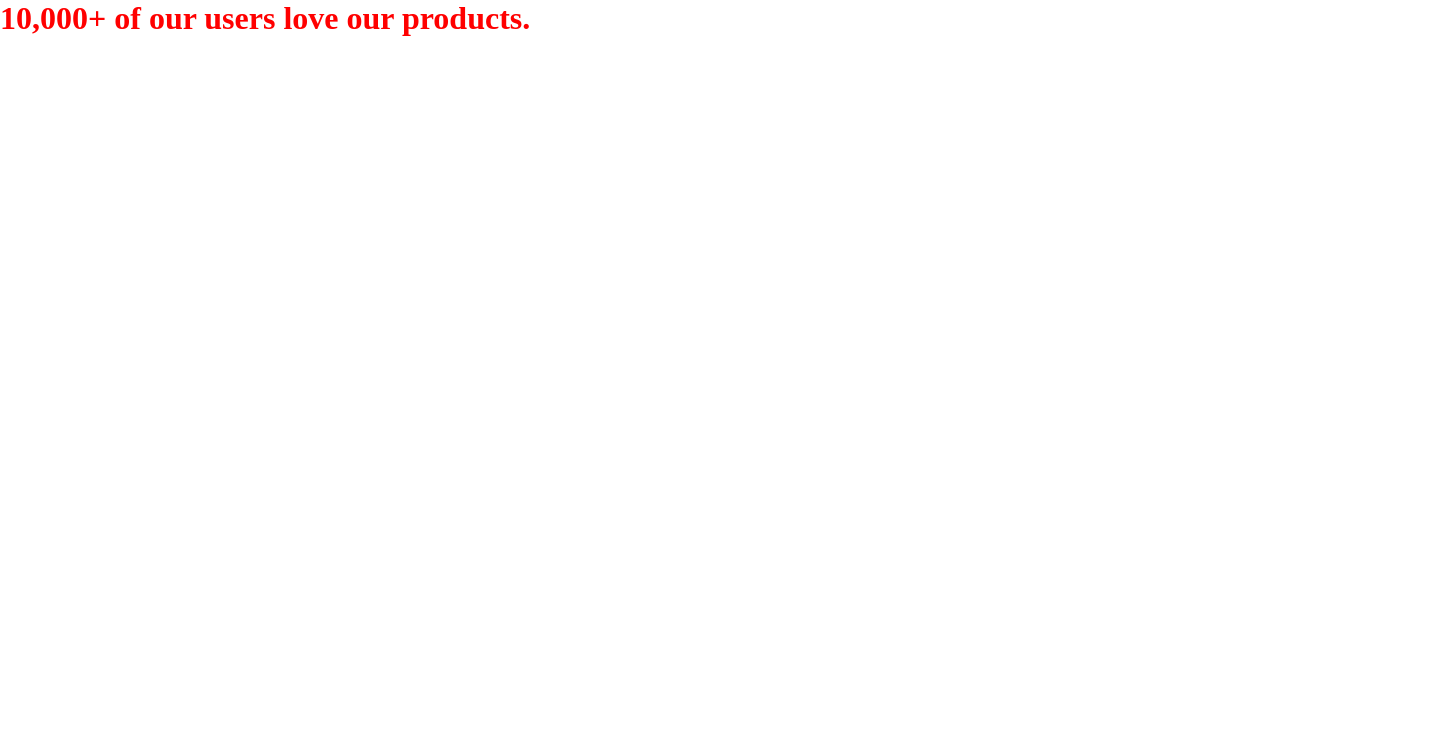
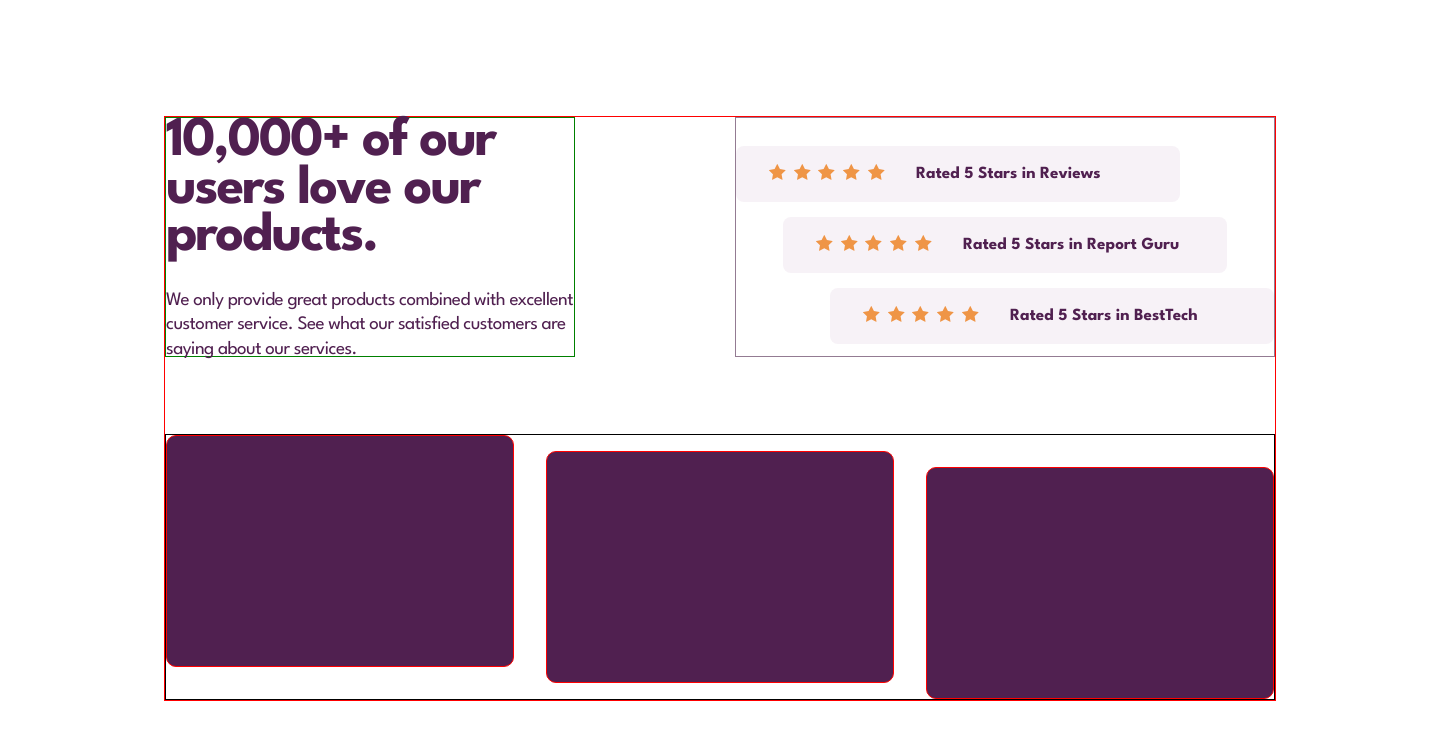
Before and after one commit to Checkem123/social-proof, a plain HTML site: page index.html in a window 1280 px wide. Shown: the whole page, 1440 px wide, since content can reach past the window. Drawn offline with Linux system fonts and the light colour scheme.

Commit message:
element placement

```diff
--- a/index.html
+++ b/index.html
@@ -3,23 +3,24 @@
     <head>
         <meta charset="UTF-8" />
         <meta name="viewport" content="width=device-width, initial-scale=1.0" />
-        <!-- displays site properly based on user's device -->
-
         <link
             rel="icon"
             type="image/png"
             sizes="32x32"
             href="./images/favicon-32x32.png"
         />
-
         <title>Frontend Mentor | Social proof section</title>
+        <link
+            href="https://fonts.googleapis.com/css2?family=League+Spartan:wght@100..900&display=swap"
+            rel="stylesheet"
+        />
         <link rel="stylesheet" href="style.css" />
     </head>
 
     <body>
-        <h1>10,000+ of our users love our products.</h1>
+        <!-- 10,000+ of our users love our products.
 
-        <!-- We only provide great products combined with excellent customer service.
+         We only provide great products combined with excellent customer service.
   See what our satisfied customers are saying about our services.
 
   Rated 5 Stars in Reviews
@@ -47,5 +48,65 @@
     <a href="https://www.frontendmentor.io?ref=challenge" target="_blank">Frontend Mentor</a>. Coded by <a href="#">Your
       Name Here</a>.
   </div> -->
+
+        <div class="container">
+            <main>
+                <div class="top">
+                    <section class="users_love">
+                        <h1>10,000+ of our users love our products.</h1>
+                        <p>
+                            We only provide great products combined with
+                            excellent customer service. See what our satisfied
+                            customers are saying about our services.
+                        </p>
+                    </section>
+
+                    <section class="rates">
+                        <div class="rate rate_top">
+                            <div class="stars">
+                                <img src="./images/icon-star.svg" alt="" />
+                                <img src="./images/icon-star.svg" alt="" />
+                                <img src="./images/icon-star.svg" alt="" />
+                                <img src="./images/icon-star.svg" alt="" />
+                                <img src="./images/icon-star.svg" alt="" />
+                            </div>
+                            <p>Rated 5 Stars in Reviews</p>
+                        </div>
+                        <div class="rate rate_middle">
+                            <div class="stars">
+                                <img src="./images/icon-star.svg" alt="" />
+                                <img src="./images/icon-star.svg" alt="" />
+                                <img src="./images/icon-star.svg" alt="" />
+                                <img src="./images/icon-star.svg" alt="" />
+                                <img src="./images/icon-star.svg" alt="" />
+                            </div>
+                            <p>Rated 5 Stars in Report Guru</p>
+                        </div>
+                        <div class="rate rate_bot">
+                            <div class="stars">
+                                <img src="./images/icon-star.svg" alt="" />
+                                <img src="./images/icon-star.svg" alt="" />
+                                <img src="./images/icon-star.svg" alt="" />
+                                <img src="./images/icon-star.svg" alt="" />
+                                <img src="./images/icon-star.svg" alt="" />
+                            </div>
+                            <p>Rated 5 Stars in BestTech</p>
+                        </div>
+                    </section>
+                </div>
+
+                <div class="bottom">
+                    <section class="bottom_bloc bottom_left">
+                        <div class="content"></div>
+                    </section>
+                    <section class="bottom_bloc bottom_middle">
+                        <div class="content"></div>
+                    </section>
+                    <section class="bottom_bloc bottom_right">
+                        <div class="content"></div>
+                    </section>
+                </div>
+            </main>
+        </div>
     </body>
 </html>
--- a/style.css
+++ b/style.css
@@ -6,6 +6,138 @@
     box-sizing: border-box;
 }
 
-h1 {
-    color: red;
+:root {
+    --Very-Dark-Magenta: hsl(300, 43%, 22%);
+    --Soft-Pink: hsl(333, 80%, 67%);
+
+    --Dark-Grayish-Magenta: hsl(303, 10%, 53%);
+    --Light-Grayish-Magenta: hsl(300, 24%, 96%);
+    --White: hsl(0, 0%, 100%);
 }
+
+body {
+    display: flex;
+    justify-items: center;
+    align-items: center;
+    /* background-color: #333; */
+    height: 100vh;
+}
+
+.container {
+    width: 1440px;
+    height: 800px;
+    margin: auto;
+    /* background-color: #9d9d9d; */
+    padding: 116px 164px 99px 164px;
+}
+
+main {
+    border: 1px solid red;
+    height: 100%;
+    display: flex;
+    flex-direction: column;
+    justify-content: space-between;
+}
+
+.top {
+    display: flex;
+    justify-content: space-between;
+}
+
+.users_love {
+    border: 1px solid green;
+    width: 410px;
+    height: 240px;
+}
+
+.users_love h1 {
+    font-family: "League Spartan", serif;
+    line-height: 0.85;
+    letter-spacing: -2px;
+    font-size: 56px;
+    color: var(--Very-Dark-Magenta);
+}
+
+.users_love p {
+    font-family: "League Spartan", serif;
+    line-height: 1.3;
+    letter-spacing: -0.5px;
+    font-size: 19px;
+    color: var(--Very-Dark-Magenta);
+    margin-top: 28px;
+}
+
+.rates {
+    border: 1px solid var(--Dark-Grayish-Magenta);
+    width: 540px;
+    /* height: 240px; */
+    display: flex;
+    flex-direction: column;
+    justify-content: center;
+    gap: 15px;
+    padding-top: 16px;
+}
+
+.rate {
+    display: flex;
+    padding: 18px;
+    width: 444px;
+    align-items: center;
+    background-color: var(--Light-Grayish-Magenta);
+    border-radius: 8px;
+}
+
+.rates .rate_top {
+    align-self: start;
+}
+
+.rates .rate_middle {
+    align-self: center;
+}
+
+.rates .rate_bot {
+    align-self: end;
+}
+
+.stars {
+    margin: auto 0 auto 11px;
+}
+
+.stars img {
+    margin-left: 3.8px;
+}
+
+.rate p {
+    margin-left: 31px;
+    font-family: "League Spartan", serif;
+    font-weight: 700;
+    color: var(--Very-Dark-Magenta);
+    font-size: 17px;
+}
+
+.bottom {
+    border: 1px solid black;
+    display: flex;
+    height: 266px;
+    gap: 32px;
+}
+
+.bottom .bottom_bloc {
+    border: 1px solid red;
+    height: 232px;
+    width: 348px;
+    border-radius: 10px;
+    background-color: var(--Very-Dark-Magenta);
+}
+
+.bottom .bottom_left {
+    align-self: flex-start;
+}
+
+.bottom .bottom_middle {
+    align-self: center;
+}
+
+.bottom .bottom_right {
+    align-self: flex-end;
+}
```
